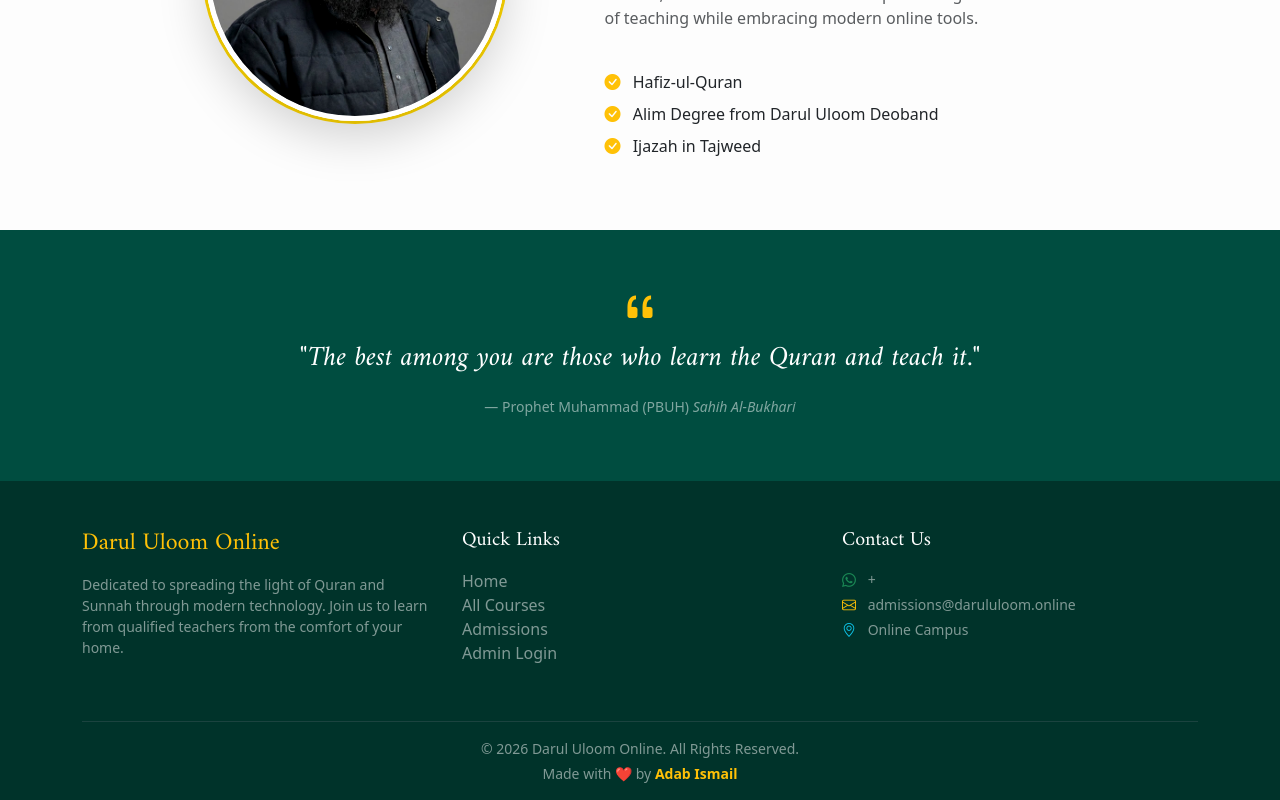
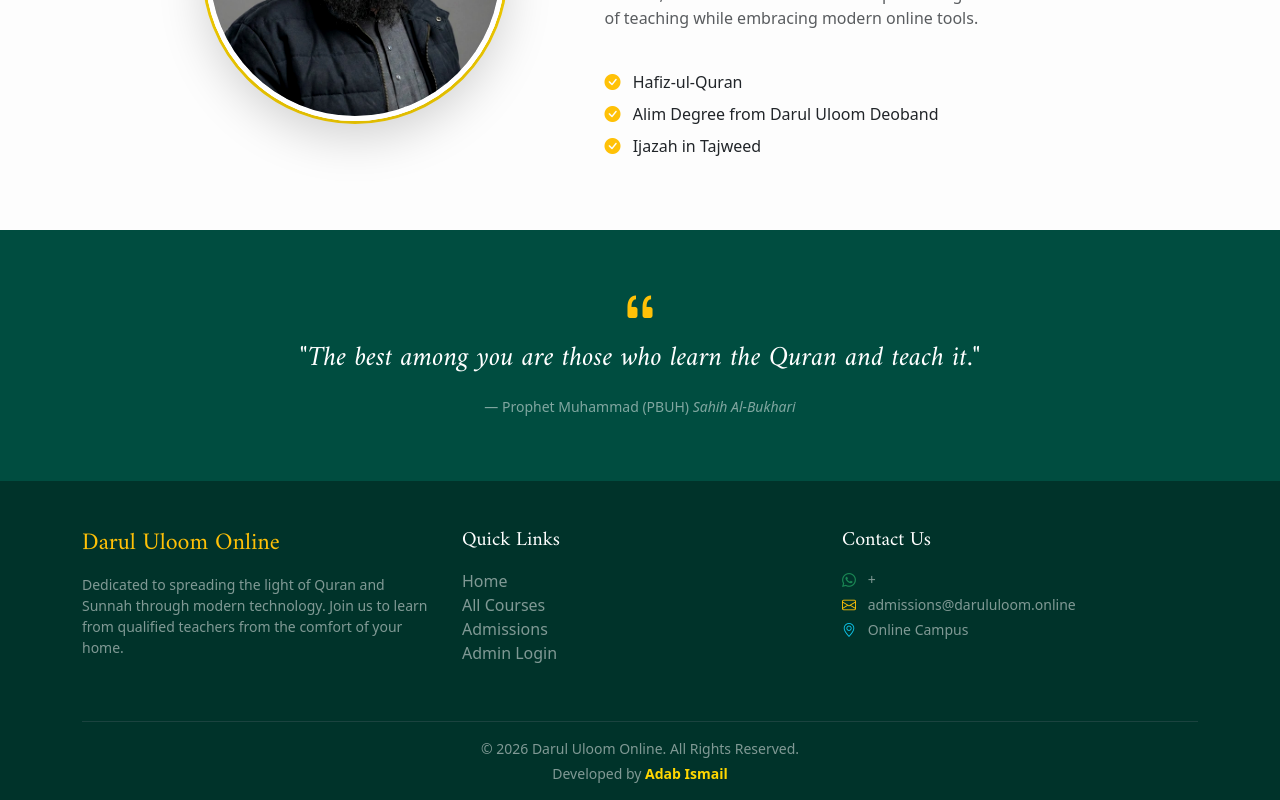
Before and after one commit to adabismail/darululoom-online, a React (Create React App) app in the folder frontend/: page / in a window 1280 px wide. Shown: the part 2055-2855 px from the top of the page. Built offline with nearby package versions, Linux system fonts and the light colour scheme.

Commit message:
logos and footer credit chnages..

```diff
--- a/frontend/src/App.css
+++ b/frontend/src/App.css
@@ -69,3 +69,14 @@ footer a.hover-white:hover {
   color: #FFD700 !important; /* Text turns Gold */
   border-color: #004d40 !important; /* Border turns Green to match */
 }
+
+/* Footer credit link hover */
+.footer-credit {
+  color: #FFD700;
+  transition: color 0.2s ease, text-decoration-color 0.2s ease;
+}
+
+.footer-credit:hover {
+  color:  #FF6F61; /* subtle bootstrap blue */
+  text-decoration: underline !important;
+}
--- a/frontend/src/components/Footer.jsx
+++ b/frontend/src/components/Footer.jsx
@@ -52,12 +52,12 @@ const Footer = () => {
             &copy; {new Date().getFullYear()} Darul Uloom Online. All Rights Reserved.
           </p>
           <p className="mb-0">
-            Made with <span className="text-danger">❤️</span> by{' '}
+            Developed by{' '}
             <a
               href="https://github.com/adabismail"
               target="_blank"
               rel="noopener noreferrer"
-              className="text-warning text-decoration-none fw-bold"
+              className="text-decoration-none fw-semibold footer-credit"
             >
               Adab Ismail
             </a>
```
Also changed, not shown: frontend/public/images/favicon.png, frontend/public/images/favicon512.png (added), frontend/public/manifest.json.
